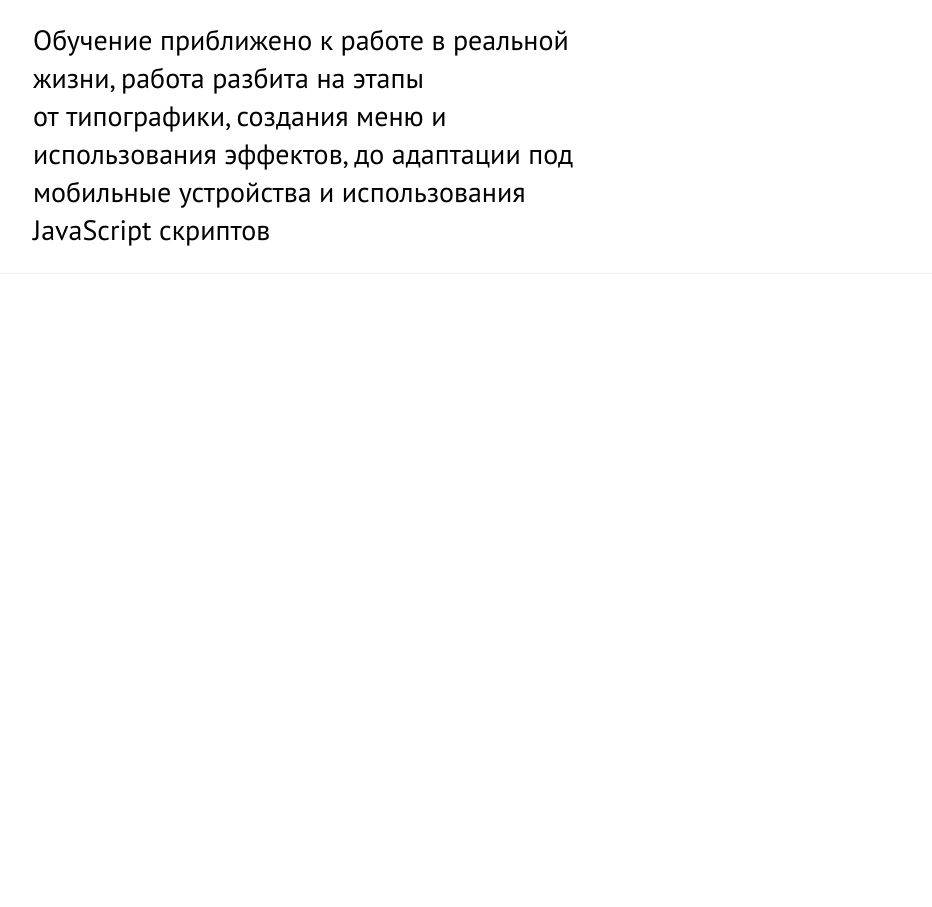
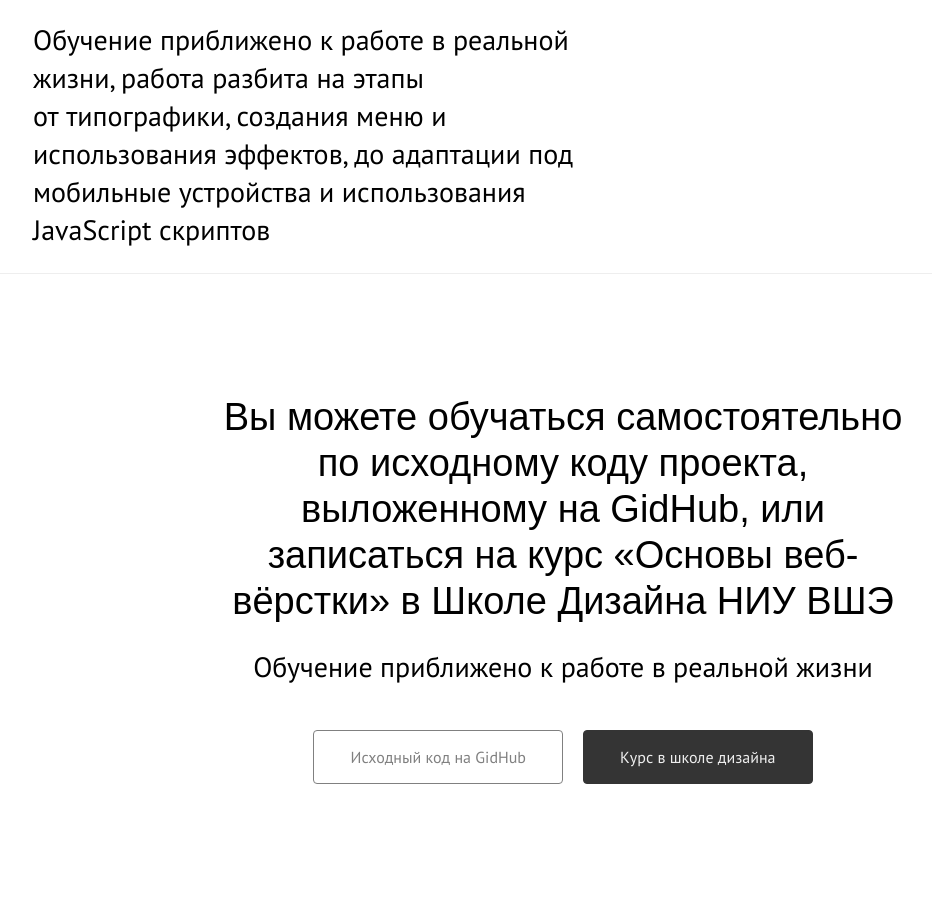
Before and after one commit to annutka999/dom_narkomfina, a plain HTML site: page about.html in a window 1280 px wide. Shown: the part 1030-1937 px from the top of the page, without its empty margins (77-1009 px from the left). Drawn offline with Linux system fonts and the light colour scheme; a web font is replaced by a local one.

Commit message:
подготовка к публикации

```diff
--- a/about.html
+++ b/about.html
@@ -5,10 +5,23 @@
     <meta name="viewport" content="width=device-width, initial-scale=1.0" />
     <title>О проекте</title>
     <link rel="stylesheet" href="stylesheets/style.css" />
+    <link rel="icon" href="images/favicon.ico" type="images/x-icon" />
+    <link rel="icon" href="images/favicon.png" type="images/png" />
+    <meta property="og:type" content="web-site" />
+    <meta property="og:title" content="Дом Наркомфина" />
+    <meta
+      property="og:description"
+      content="Проект разработан для изучения основ веб-вёрстки, языка гипертекстовой разметки HTML и каскадных таблиц стилей СSS"
+    />
+    <meta
+      property="og:image"
+      content="https://raw.githubusercontent.com/annutka999/dom_narkomfina/refs/heads/main/images/narkomfin.jpg"
+    />
+    <meta property="og:" content="" />
   </head>
   <body id="about">
     <nav class="menubar">
-      <a href="dom-narkomfina.html">
+      <a href="index.html">
         <img src="images/logo.svg" alt="" />
       </a>
       <a href="about.html">О проекте</a>
@@ -57,5 +70,22 @@
         <img scr="images/about3.png" alt="" />
       </div>
     </section>
+
+    <section id="fourthSection">
+      <h2>
+        Вы можете обучаться самостоятельно по исходному коду проекта,
+        выложенному на GidHub, или записаться на курс «Основы веб-вёрстки» в
+        Школе Дизайна НИУ ВШЭ
+      </h2>
+      <p>Обучение приближено к работе в реальной жизни</p>
+      <div>
+        <a href="https://github.com/annutka999/dom_narkomfina">
+          Исходный код на GidHub
+        </a>
+        <a class="black" href="https://design.hse.ru/ba/design/programming">
+          Курс в школе дизайна
+        </a>
+      </div>
+    </section>
   </body>
 </html>
--- a/stylesheets/layout.css
+++ b/stylesheets/layout.css
@@ -246,18 +246,18 @@
 #about {
   overflow-x: hidden;
 }
-#about::after {
+/* #about::after {
   content: "";
   /* background-image: url("../images/1440.png"); */
-  width: 1440px;
+/* width: 1440px;
   height: 3120px;
   display: block;
   margin: 0 auto;
   position: absolute;
   top: 0;
   left: calc(50% - 720px);
-  opacity: 0.2;
-}
+  /* opacity: 0.2;
+} */
 #about section {
   display: flex;
   width: 1440px;
@@ -311,3 +311,41 @@
   margin: 10px 0 0 10px;
   border-left: 1px solid #eee;
 }
+#about #fourthSection {
+  flex-direction: column;
+  width: 700px;
+  align-items: center;
+  padding: 120px 0;
+}
+#fourthSection h2,
+#fourthSection p {
+  text-align: center;
+}
+#about #fourthSection div {
+  margin-top: 20px;
+  width: 100%;
+  display: flex;
+  justify-content: center;
+  gap: 20px;
+}
+#fourthSection a {
+  text-decoration: none;
+  border: 1px solid gray;
+  color: gray;
+  padding: 18px 36px;
+  border-radius: 4px;
+}
+#fourthSection a:hover {
+  border: 1px solid black;
+  color: black;
+  transition: all ease 0.6s;
+}
+#fourthSection a.black {
+  color: #eee;
+  background-color: #343434;
+  border: 1px solid #343434;
+}
+#fourthSection a.black:hover {
+  background-color: #000;
+  border: 1px solid #000;
+}
```
Also changed, not shown: index.html (renamed from dom-narkomfina.html, +14 -1 lines), images/2025-09-22 11.45.25.jpg (added), images/favicon.ico (added), images/favicon.png (added), 2 other files.
